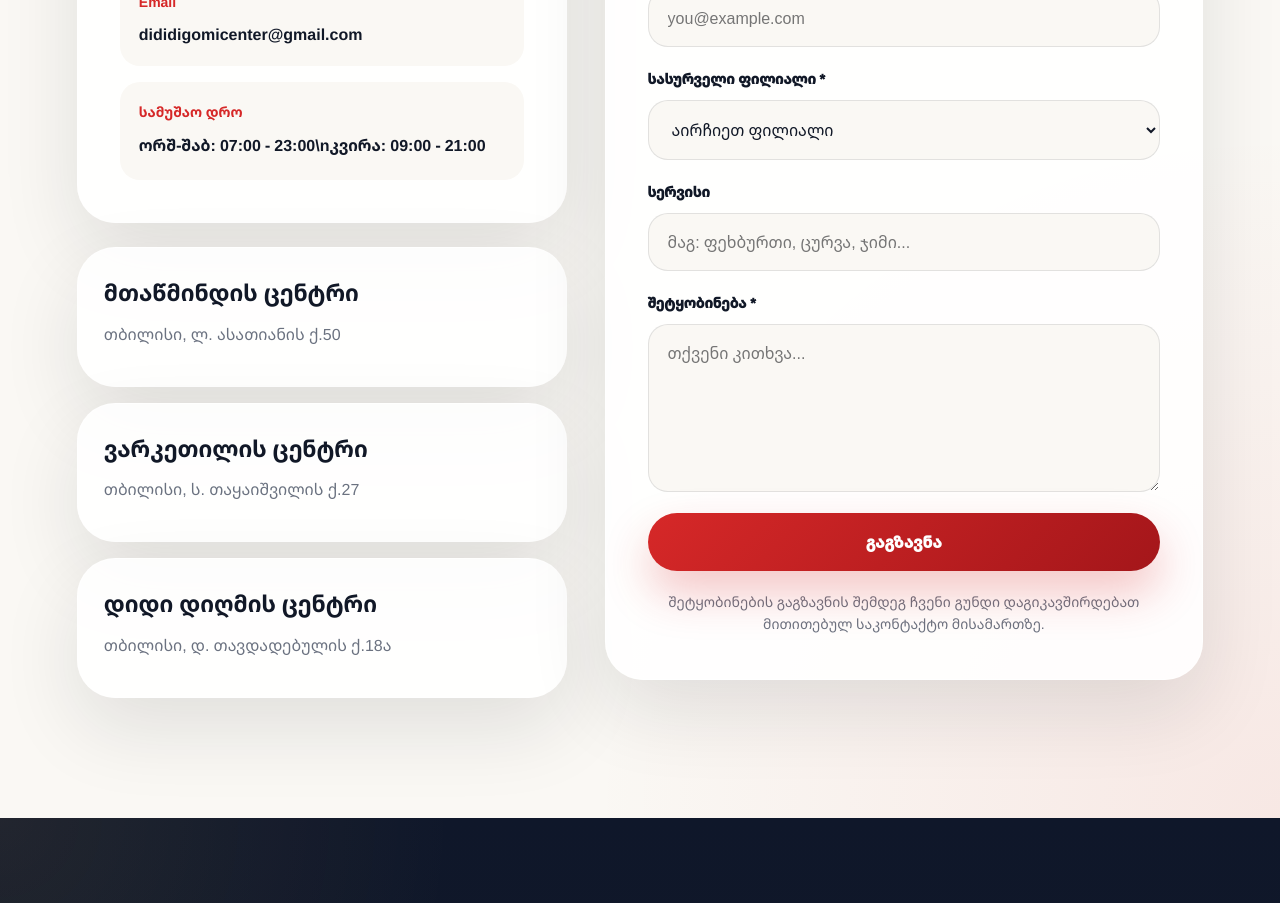
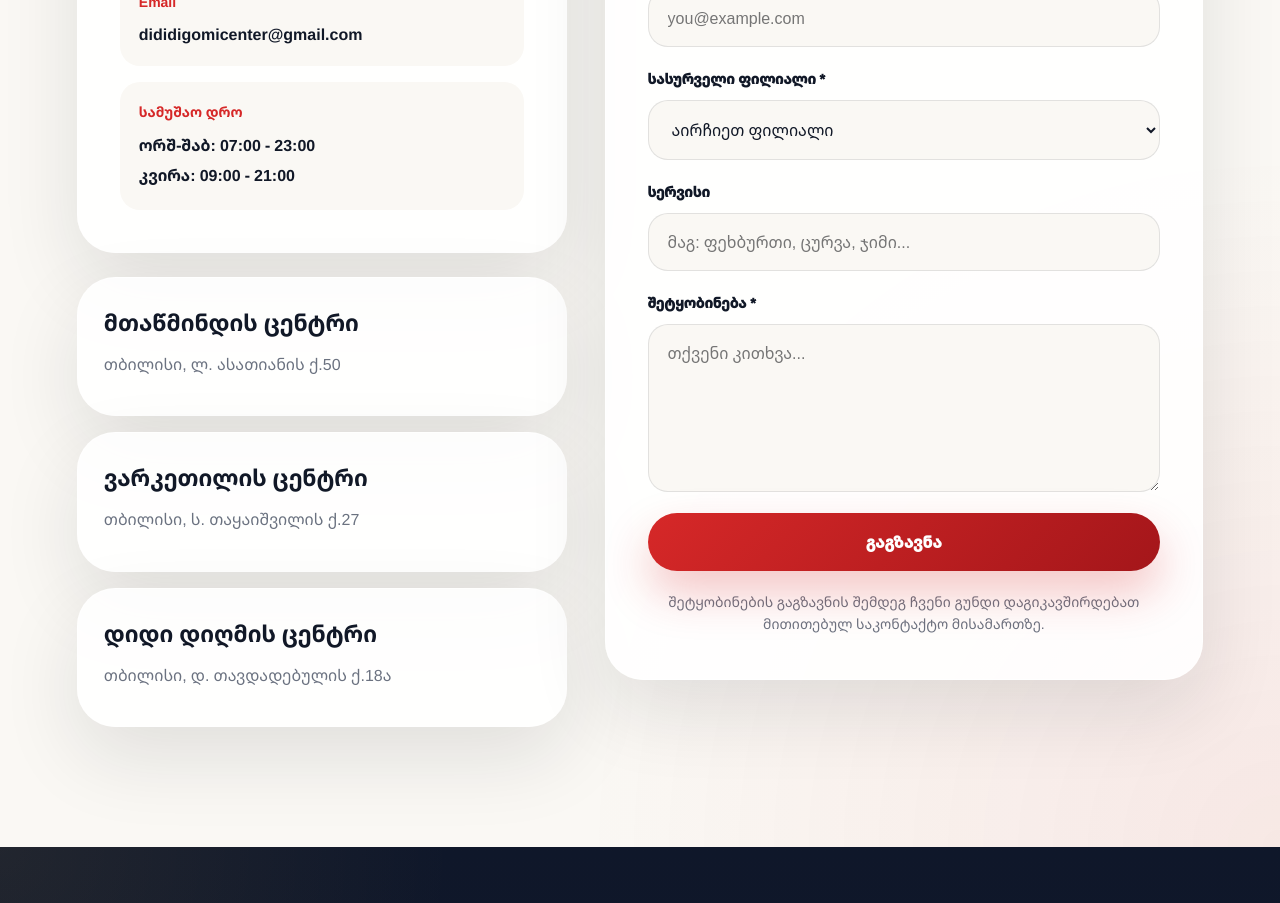
Before and after one commit to webdevelopment09/public-center-website, a Next.js app: page / in a window 1280 px wide. Shown: the part 10160-11063 px from the top of the page. Built offline with nearby package versions, Linux system fonts and the light colour scheme; a web font is replaced by a local one.

Commit message:
polishing

```diff
--- a/components/ContactSection.jsx
+++ b/components/ContactSection.jsx
@@ -113,9 +113,7 @@ export default function ContactSection() {
 
               <div>
                 <strong>სამუშაო დრო</strong>
-                <span>
-                  ორშ-შაბ: 07:00 - 23:00\nკვირა: 09:00 - 21:00
-                </span>
+               <span>{"ორშ-შაბ: 07:00 - 23:00\nკვირა: 09:00 - 21:00"}</span>
               </div>
             </div>
           </div>
```
